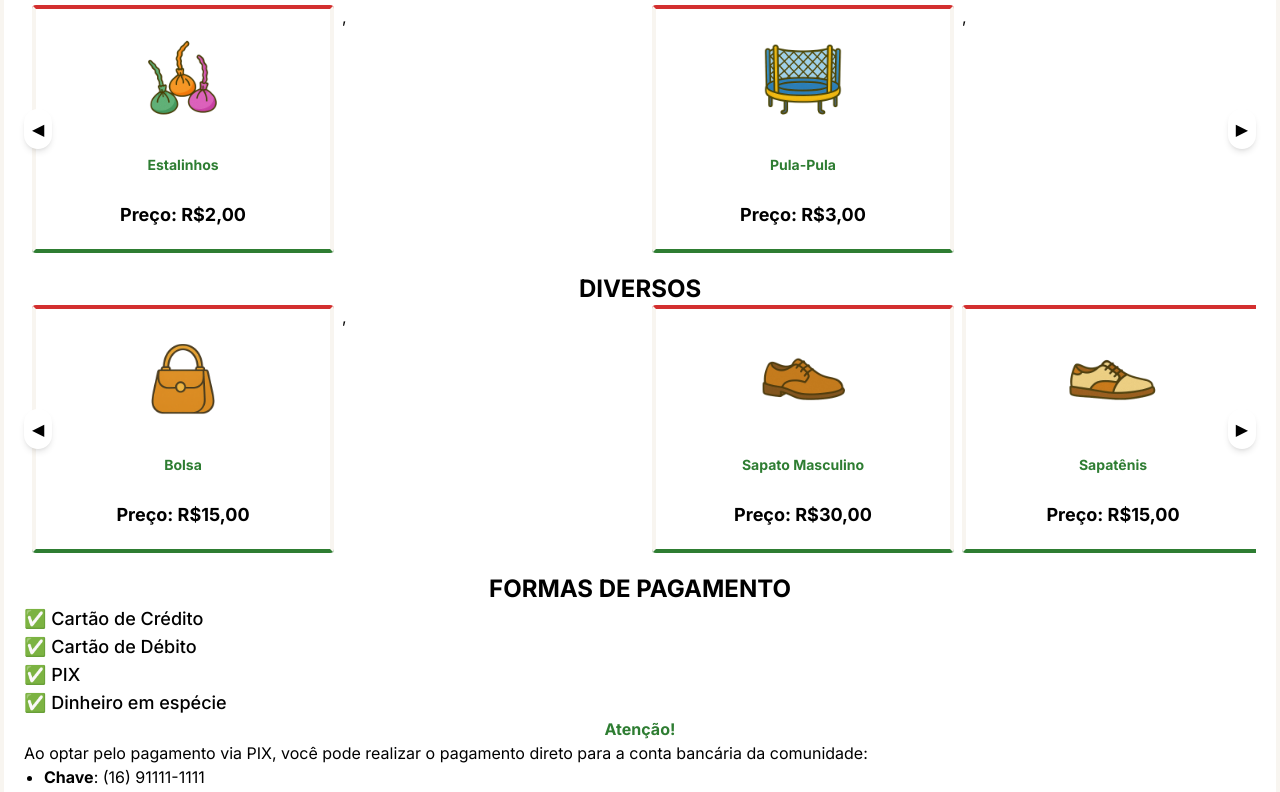
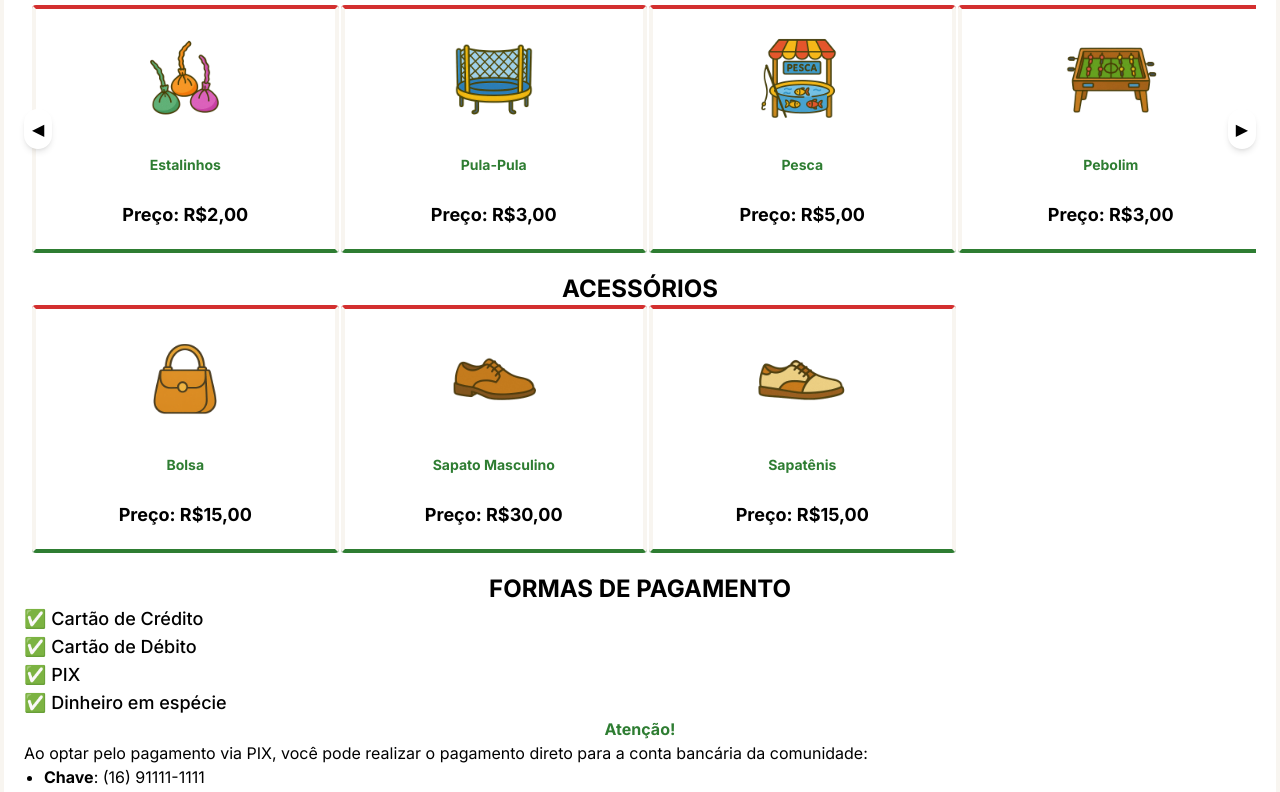
Before and after one commit to JoaoVictorCRP/cardapio-junino-santa-marta, a Next.js app: page / in a window 1280 px wide. Shown: the part 851-1643 px from the top of the page. Built offline with nearby package versions, Linux system fonts and the light colour scheme.

Commit message:
fix | ajuste no carrossel de diversao e acessorios

```diff
--- a/app/components/Card.jsx
+++ b/app/components/Card.jsx
@@ -1,6 +1,7 @@
 export default function Card(props) {
     return (
-        <div className="h-full flex flex-col justify-between border-4 border-t-primary border-b-secondary border-l-smooth border-r-smooth rounded-sm text-center shadow-md px-3 py-5">
+        <div className={`flex flex-col justify-between border-4 border-t-primary border-b-secondary
+        border-l-smooth border-r-smooth rounded-sm text-center shadow-md px-3 py-5 ${props.className}`}>
             <div className="flex items-center justify-center mb-3">
                 {props.icon}
             </div>
--- a/app/components/Carousel.jsx
+++ b/app/components/Carousel.jsx
@@ -5,12 +5,12 @@ import {useRef} from "react";
 
 export default function Carousel({ children }) {
     const [sliderRef, slider] = useKeenSlider({
-        loop: true,
+        loop: children.length >= 4,
         mode: "snap",
         draggable: true,
         slides: {
             perView: 4,
-            spacing: 8,
+            spacing: 2,
             breakpoints: {
                 "(min-width: 640px)": {
                     perView: 2.2,
@@ -28,13 +28,13 @@ export default function Carousel({ children }) {
     return (
         <div className="relative w-full">
             {/* Botão Esquerdo */}
-            <button
+            { children.length >= 4 && <button
                 onClick={() => slider.current?.prev()}
                 className="absolute left-0 top-1/2 z-10 -translate-y-1/2 bg-white p-2 rounded-full shadow-md hover:bg-gray-100"
                 aria-label="Anterior"
             >
                 ◀
-            </button>
+            </button>}
 
             {/* Carrossel */}
             <div ref={sliderRef} className="keen-slider px-2">
@@ -46,13 +46,13 @@ export default function Carousel({ children }) {
             </div>
 
             {/* Botão Direito */}
-            <button
+            { children.length >= 4 && <button
                 onClick={() => slider.current?.next()}
                 className="absolute right-0 top-1/2 z-10 -translate-y-1/2 bg-white p-2 rounded-full shadow-md hover:bg-gray-100"
                 aria-label="Próximo"
             >
                 ▶
-            </button>
+            </button>}
         </div>
     )
 }
--- a/app/page.js
+++ b/app/page.js
@@ -138,7 +138,7 @@ export default function Home() {
 
           <h3 className="text-2xl font-black text-center pt-5">DIVERSÃO</h3>
           <Carousel>
-              <Card key={1} icon={
+              {[<Card key={1} icon={
                   <Image
                       src={`/estralinhos.png`}
                       width={100}
@@ -169,12 +169,12 @@ export default function Home() {
                       height={100}
                       alt="Pebolim"
                   />
-              } title="Pebolim" price="3,00"/>,
+              } title="Pebolim" price="3,00"/>]}
           </Carousel>
 
-          <h3 className="text-2xl font-black text-center pt-5">DIVERSOS</h3>
+          <h3 className="text-2xl font-black text-center pt-5">ACESSÓRIOS</h3>
           <Carousel>
-              <Card key={1} icon={
+              {[<Card key={1} icon={
                   <Image
                       src={`/bolsa.png`}
                       width={100}
@@ -189,7 +189,7 @@ export default function Home() {
                       height={100}
                       alt="Sapato"
                   />
-              } title="Sapato Masculino" price="30,00"/>
+              } title="Sapato Masculino" price="30,00"/>,
               <Card key={3} icon={
                   <Image
                       src={`/sapatenis.png`}
@@ -197,8 +197,9 @@ export default function Home() {
                       height={100}
                       alt="Sapatênis"
                   />
-              } title="Sapatênis" price="15,00"/>
+              } title="Sapatênis" price="15,00"/>]}
           </Carousel>
+
 
           <h3 className="text-2xl text-center font-black pt-5">FORMAS DE PAGAMENTO</h3>
           <div className="pb-10">
```
